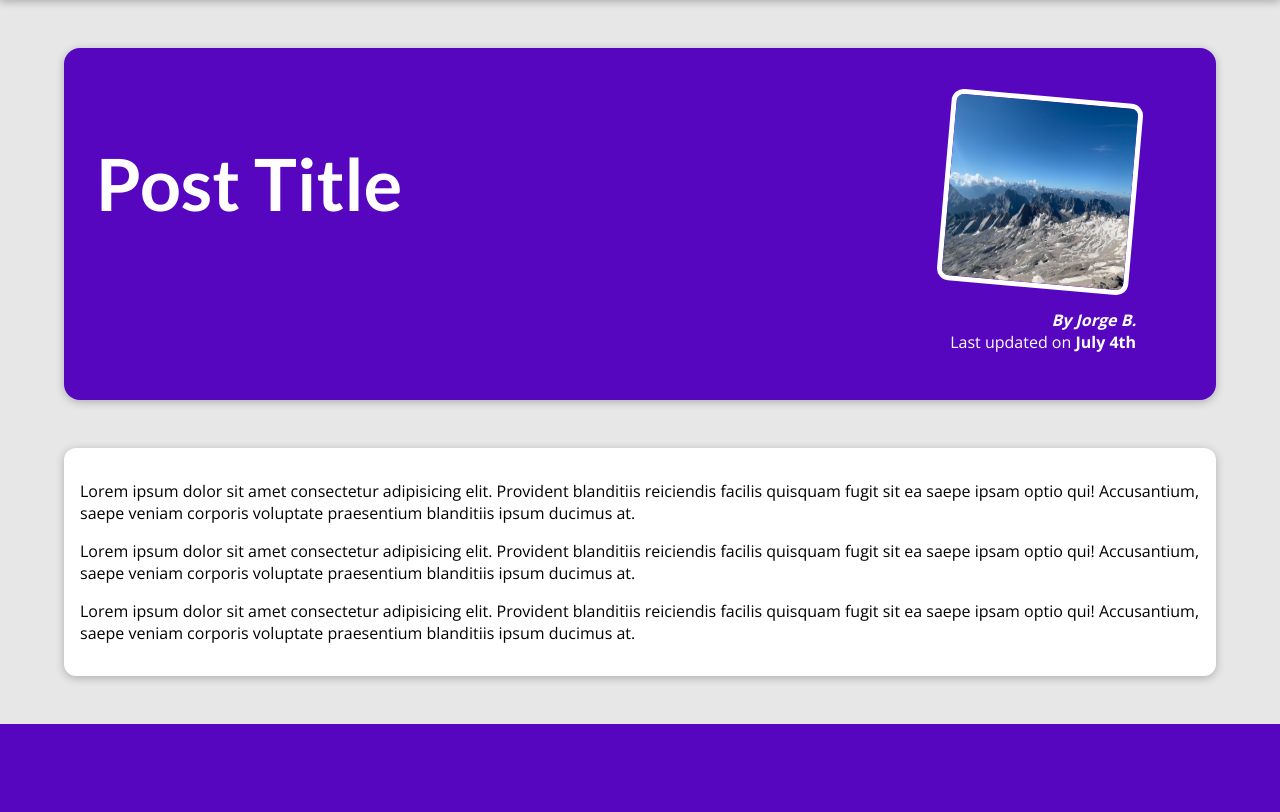
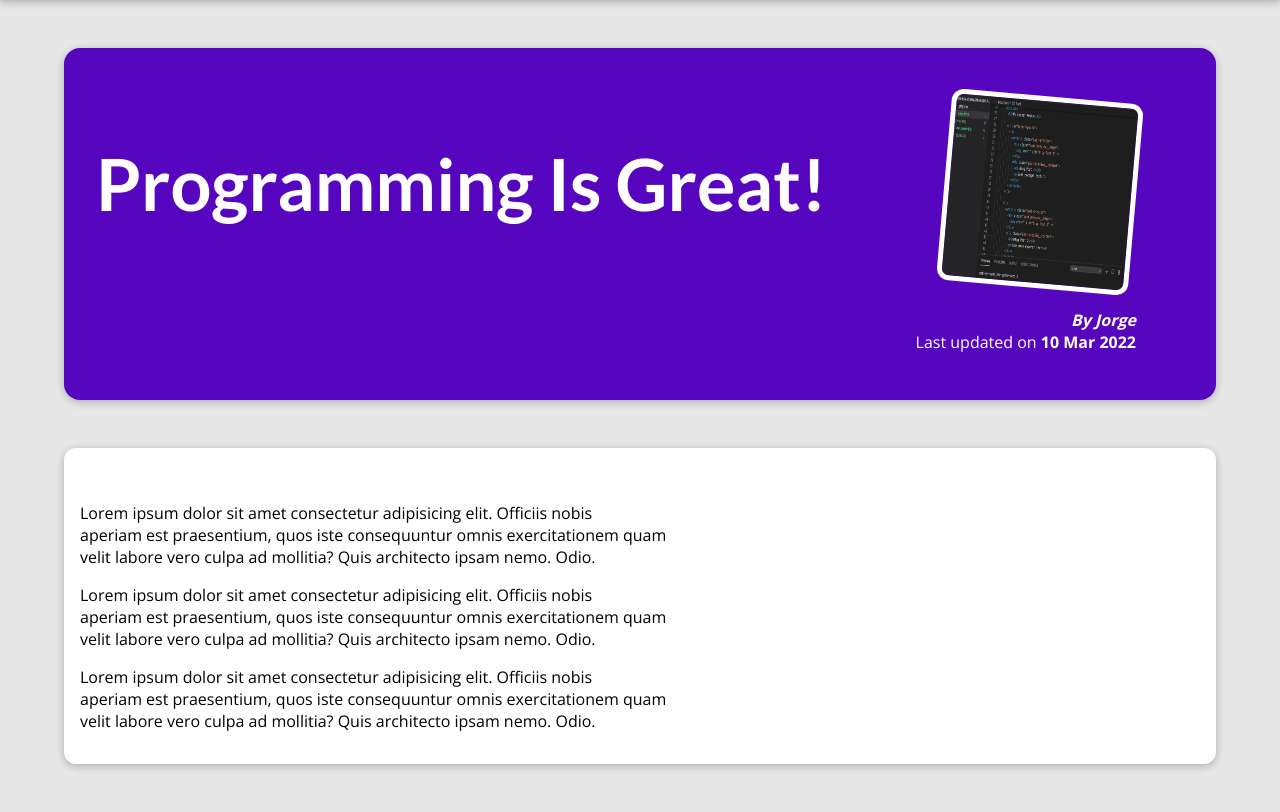
Before and after one commit to Jbasilio55/my_blog_site, a Django app: page /posts/programming-is-fun in a window 1280 px wide. Shown: the part 80-892 px from the top of the page. Before the commit the page ends 804 px from the top, so only its background shows below. Run offline with Django 5.2, Linux system fonts and the light colour scheme.

Commit message:
MVP is complete

```diff
--- a/my_site/blog/templates/blog/post-detail.html
+++ b/my_site/blog/templates/blog/post-detail.html
@@ -2,7 +2,7 @@
 {% load static %}
 
 {% block title %}
-This Post Title
+{{post.title}}
 {% endblock %}
 
 {% block css_files %}
@@ -11,31 +11,17 @@ This Post Title
 
 {% block content %}
 <section id="summary">
-    <h2>Post Title</h2>
+    <h2>{{post.title}}</h2>
     <article>
-        <img src="{% static 'blog/images/mountains.jpg'%}" alt="Post Title"/>
-        <address>By Jorge B.</address>
+        <img src="{% static 'blog/images/'|add:post.image'%}" alt="{{post.title}}"/>
+        <address>By {{post.author}}</address>
         <div>
-            Last updated on <time>July 4th</time>
+            Last updated on <time>{{post.date|date:"d M Y"}}</time>
         </div>
     </article>
 </section>
 
 <main>
-    <p>
-        Lorem ipsum dolor sit amet consectetur adipisicing elit. Provident blanditiis
-        reiciendis facilis quisquam fugit sit ea saepe ipsam optio qui! Accusantium, saepe veniam
-        corporis voluptate praesentium blanditiis ipsum ducimus at.
-    </p>
-    <p>
-        Lorem ipsum dolor sit amet consectetur adipisicing elit. Provident blanditiis
-        reiciendis facilis quisquam fugit sit ea saepe ipsam optio qui! Accusantium, saepe veniam
-        corporis voluptate praesentium blanditiis ipsum ducimus at.
-    </p>
-    <p>
-        Lorem ipsum dolor sit amet consectetur adipisicing elit. Provident blanditiis
-        reiciendis facilis quisquam fugit sit ea saepe ipsam optio qui! Accusantium, saepe veniam
-        corporis voluptate praesentium blanditiis ipsum ducimus at.
-    </p>
+    {{post.content|linebreaks}}
 </main>
 {% endblock %}
--- a/my_site/blog/views.py
+++ b/my_site/blog/views.py
@@ -30,7 +30,7 @@ all_posts = [
     {
         "slug": "programming-is-fun",
         "image": "coding.jpg",
-        "author": "Maximilian",
+        "author": "Jorge",
         "date": date(2022, 3, 10),
         "title": "Programming Is Great!",
         "excerpt": "Did you ever spend hours searching that one error in your code? Yep - that's what happened to me yesterday...",
@@ -51,7 +51,7 @@ all_posts = [
     {
         "slug": "into-the-woods",
         "image": "woods.jpg",
-        "author": "Maximilian",
+        "author": "Jorge",
         "date": date(2020, 8, 5),
         "title": "Nature At Its Best",
         "excerpt": "Nature is amazing! The amount of inspiration I get when walking in nature is incredible!",
@@ -84,7 +84,12 @@ def starting_page(request):
     })
 
 def posts(request):
-    return render(request, "blog/all-posts.html")
+    return render(request, "blog/all-posts.html", {
+        "all_posts": all_posts
+    })
 
 def post_detail(request, slug):
-    return render(request, "blog/post-detail.html")
+    identified_post = next(post for post in all_posts if post["slug"] == slug)
+    return render(request, "blog/post-detail.html", {
+        "post": identified_post
+    })
```
Also changed, not shown: my_site/blog/templates/blog/all-posts.html (+3 -6 lines), my_site/templates/404.html (added, +10 -0 lines).
